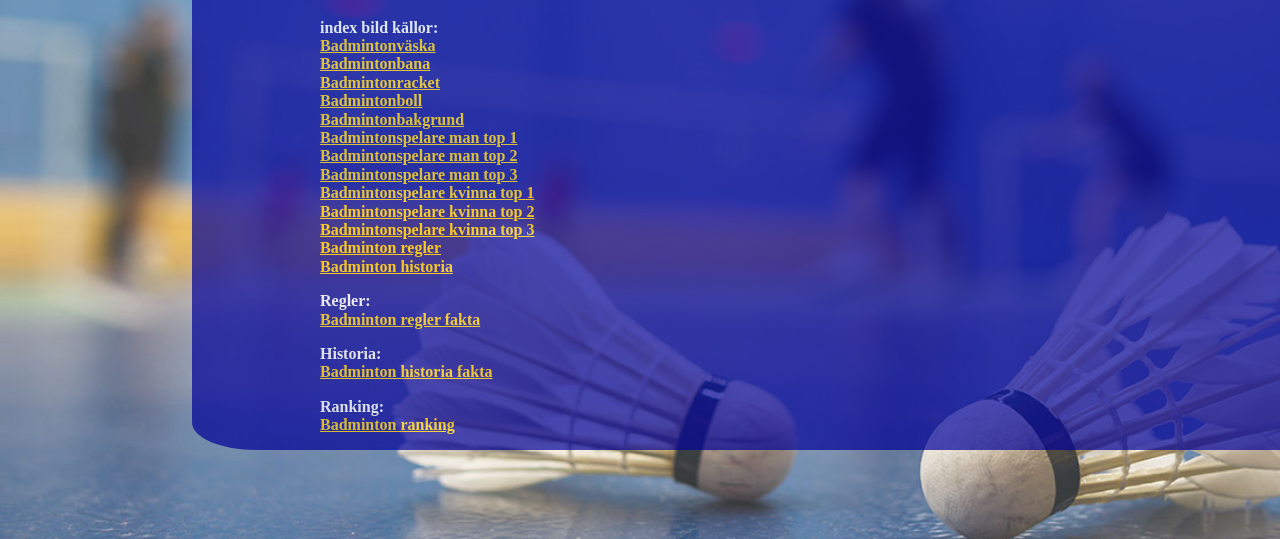
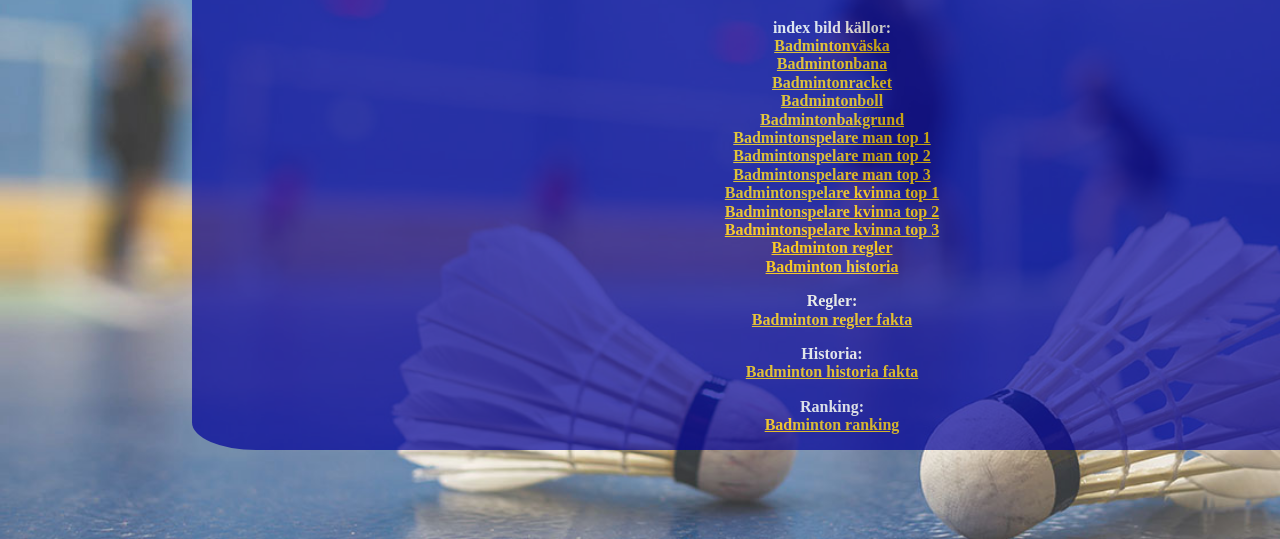
Before and after one commit to JohanLA/JohanLA.github.io, a plain HTML site: page SlutprojektWebb/Slutprojekt/Källor.html in a window 1280 px wide. Shown: the part 261-800 px from the top of the page. Drawn offline with nearby package versions, Linux system fonts and the light colour scheme.

Commit message:
Update Slutprojekt.css

```diff
--- a/SlutprojektWebb/Slutprojekt/Slutprojekt.css
+++ b/SlutprojektWebb/Slutprojekt/Slutprojekt.css
@@ -369,9 +369,10 @@ transition: all .1s ease-in-out;
 }
 
 #KällorBox p{
-	padding-left:40px;
+	padding-left:20px;
 	padding-right:10px;
 	font-weight:bold;
+	text-align:center;
 }
 
 @media (max-width: 1400px) {
```
